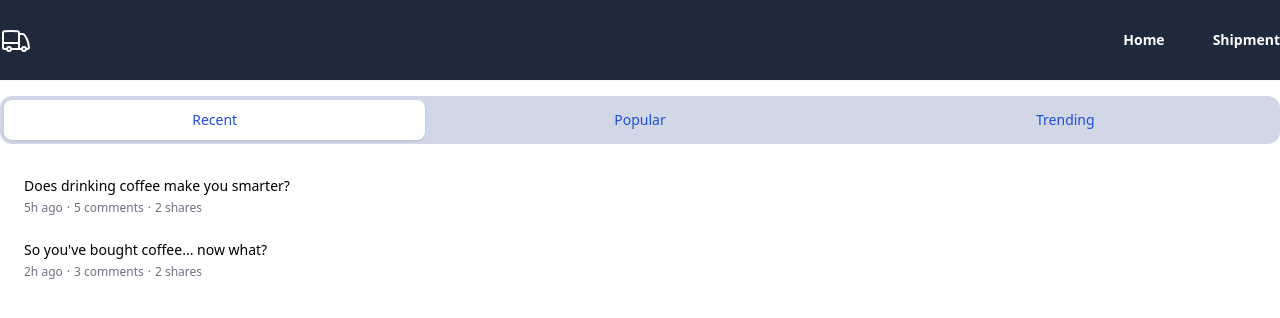
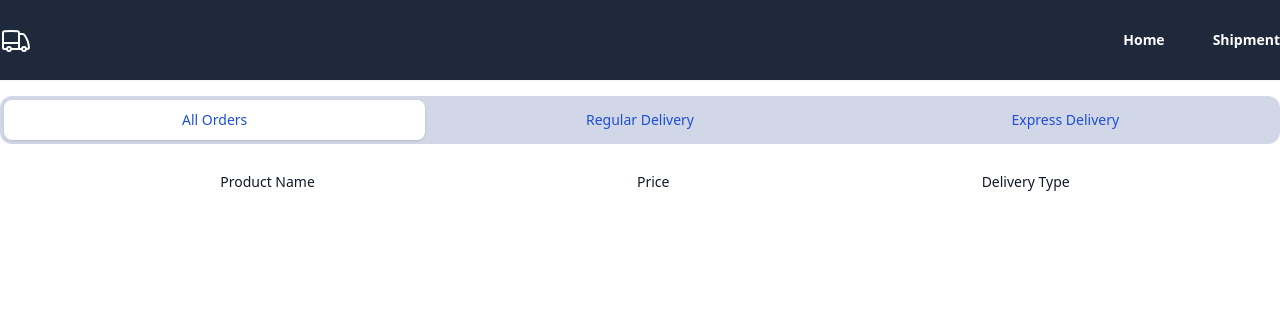
Before and after one commit to codernoyan/delivery-app-task, a React (Vite) app: page / in a window 1280 px wide. Both pictures are taken after a click on the link "Shipment". Shown: the top 318 px of the page. Built offline with nearby package versions, Linux system fonts and the light colour scheme.

Commit message:
added table

```diff
--- a/src/contexts/RenderProvider.jsx
+++ b/src/contexts/RenderProvider.jsx
@@ -5,15 +5,14 @@ export const RenderContext = createContext(null);
 
 export default function RenderProvider({ children }) {
   const [render, setRender] = useState("Home");
-
-  // product data
-  const productOrders = [];
+  const [productOrders, setProductOrders] = useState([]);
 
   const renderInfo = {
     render,
     setRender,
     productOrders,
-  }
+    setProductOrders,
+  };
 
   return (
     <RenderContext.Provider value={renderInfo}>
--- a/src/pages/shipment/Shipment.jsx
+++ b/src/pages/shipment/Shipment.jsx
@@ -1,61 +1,21 @@
 import { Tab } from '@headlessui/react';
-import { useState } from 'react';
+import { useContext, useState } from 'react';
+import { RenderContext } from '../../contexts/RenderProvider';
 
 function classNames(...classes) {
   return classes.filter(Boolean).join(' ')
 }
 
 export default function Shipment() {
-  let [categories] = useState({
-    Recent: [
-      {
-        id: 1,
-        title: 'Does drinking coffee make you smarter?',
-        date: '5h ago',
-        commentCount: 5,
-        shareCount: 2,
-      },
-      {
-        id: 2,
-        title: "So you've bought coffee... now what?",
-        date: '2h ago',
-        commentCount: 3,
-        shareCount: 2,
-      },
-    ],
-    Popular: [
-      {
-        id: 1,
-        title: 'Is tech making coffee better or worse?',
-        date: 'Jan 7',
-        commentCount: 29,
-        shareCount: 16,
-      },
-      {
-        id: 2,
-        title: 'The most innovative things happening in coffee',
-        date: 'Mar 19',
-        commentCount: 24,
-        shareCount: 12,
-      },
-    ],
-    Trending: [
-      {
-        id: 1,
-        title: 'Ask Me Anything: 10 answers to your questions about coffee',
-        date: '2d ago',
-        commentCount: 9,
-        shareCount: 5,
-      },
-      {
-        id: 2,
-        title: "The worst advice we've ever heard about coffee",
-        date: '4d ago',
-        commentCount: 1,
-        shareCount: 2,
-      },
-    ],
-  })
+  const { productOrders } = useContext(RenderContext);
+
+  const [categories] = useState({
+    "All Orders": productOrders,
+    "Regular Delivery": productOrders.filter((product) => product.deliveryType === 'Regular'),
+    "Express Delivery": productOrders.filter((product) => product.deliveryType === 'Express'),
+  });
+
+  console.log("🚀 ~ file: Shipment.jsx:11 ~ Shipment ~ productOrders:", productOrders);
 
   return (
     <div className="w-full px-2 sm:px-0 mt-4 container mx-auto">
@@ -80,7 +40,7 @@ export default function Shipment() {
             ))}
           </Tab.List>
           <Tab.Panels className="mt-2">
-            {Object.values(categories).map((posts, idx) => (
+            {Object.values(categories).map((orders, idx) => (
               <Tab.Panel
                 key={idx}
                 className={classNames(
@@ -88,24 +48,22 @@ export default function Shipment() {
                   'ring-white ring-opacity-60 ring-offset-2 ring-offset-blue-400 focus:outline-none focus:ring-2'
                 )}
               >
-                <ul>
-                  {posts.map((post) => (
+                  {/* {orders.map((orders) => (
                     <li
-                      key={post.id}
+                      key={orders.id}
                       className="relative rounded-md p-3 hover:bg-gray-100"
                     >
                       <h3 className="text-sm font-medium leading-5">
-                        {post.title}
+                        {orders.productName}
                       </h3>
 
                       <ul className="mt-1 flex space-x-1 text-xs font-normal leading-4 text-gray-500">
-                        <li>{post.date}</li>
+                        <li>{orders.price}</li>
                         <li>&middot;</li>
-                        <li>{post.commentCount} comments</li>
+                        <li>{orders.deliveryType} comments</li>
                         <li>&middot;</li>
-                        <li>{post.shareCount} shares</li>
+                        <li>{orders.shareCount} shares</li>
                       </ul>
-
                       <a
                         href="#"
                         className={classNames(
@@ -114,8 +72,35 @@ export default function Shipment() {
                         )}
                       />
                     </li>
-                  ))}
-                </ul>
+                  ))} */}
+                <div className="overflow-x-auto">
+                  <table className="min-w-full divide-y-2 divide-gray-200 bg-white text-sm">
+                    <thead className="ltr:text-left rtl:text-right">
+                      <tr>
+                        <th className="whitespace-nowrap px-4 py-2 font-medium text-gray-900">
+                          Product Name
+                        </th>
+                        <th className="whitespace-nowrap px-4 py-2 font-medium text-gray-900">
+                          Price
+                        </th>
+                        <th className="whitespace-nowrap px-4 py-2 font-medium text-gray-900">
+                          Delivery Type
+                        </th>
+                      </tr>
+                    </thead>
+                    <tbody className="divide-y divide-gray-200">
+                      {orders.map((order) => (
+                        <tr key={order.orderId}>
+                          <td className="whitespace-nowrap px-4 py-2 font-medium text-gray-900">
+                            {order.productName}
+                          </td>
+                          <td className="whitespace-nowrap px-4 py-2 text-gray-700">{order.price}</td>
+                          <td className="whitespace-nowrap px-4 py-2 text-gray-700">{order.deliveryType}</td>
+                        </tr>
+                      ))}
+                    </tbody>
+                  </table>
+                </div>
               </Tab.Panel>
             ))}
           </Tab.Panels>
--- a/src/ui/Card.jsx
+++ b/src/ui/Card.jsx
@@ -21,5 +21,5 @@ export default function Card({ glass }) {
         <Modal productData={productData} />
       </div>
     </div>
-  )
+  );
 }
--- a/src/ui/Modal.jsx
+++ b/src/ui/Modal.jsx
@@ -6,15 +6,12 @@ import { RenderContext } from '../contexts/RenderProvider';
 export default function Modal({ productData }) {
   let [isOpen, setIsOpen] = useState(false);
   const [deliveryType, setDeliveryType] = useState("");
-  const { productOrders } = useContext(RenderContext);
+  const { setProductOrders } = useContext(RenderContext);
 
   function closeModal() {
     setIsOpen(false);
-    // console.log("🚀 ~ file: Modal.jsx:7 ~ Modal ~ deliveryType:", deliveryType);
     Object.assign(productData, {deliveryType})
-    console.log("🚀 ~ file: Modal.jsx:5 ~ Modal ~ productData:", productData);
-    productOrders.push(productData);
-    console.log(productOrders);
+    setProductOrders((prev) => [...prev, productData])
   }
 
   function openModal() {
@@ -72,6 +69,7 @@ export default function Modal({ productData }) {
                       <option value="Express">Express</option>
                     </select>
                   </div>
+                  {/* main data */}
                   <div className="mt-4">
                     <button
                       type="button"
```
